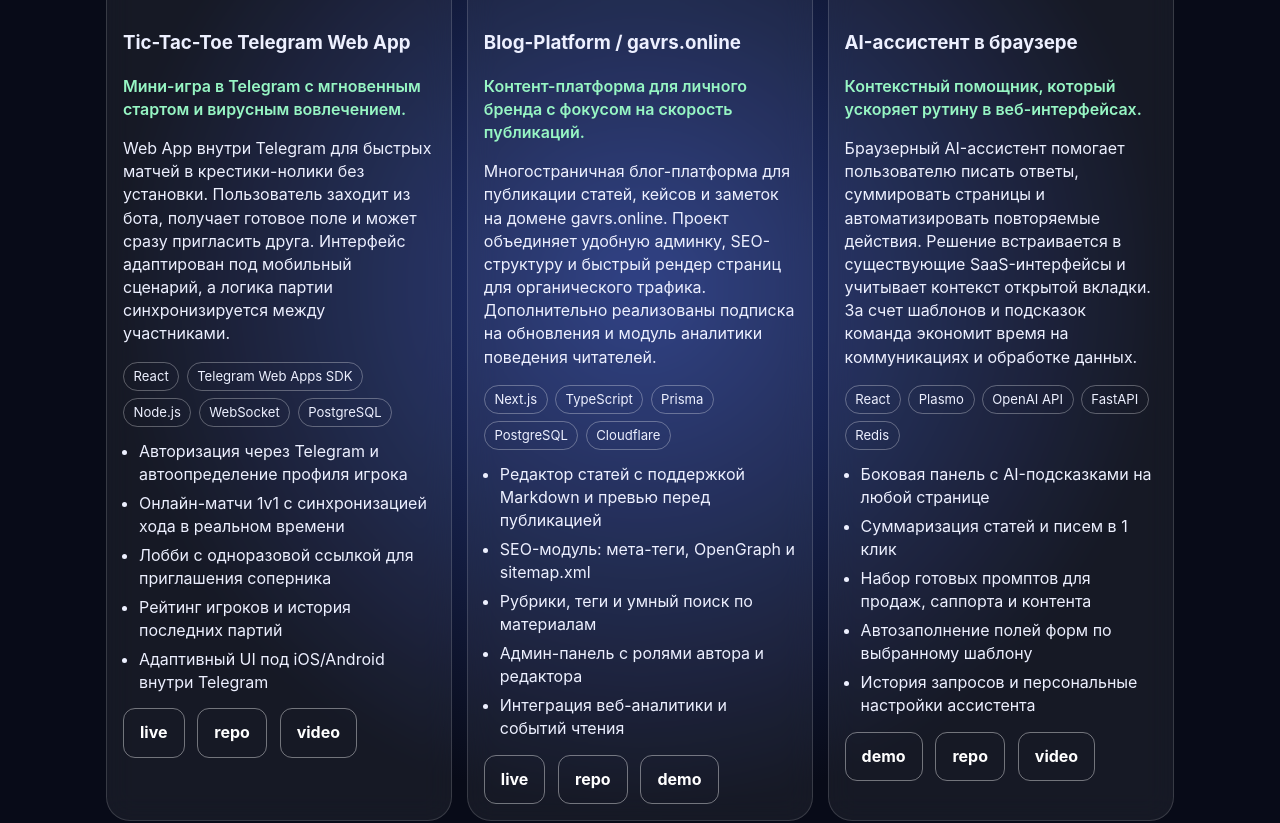
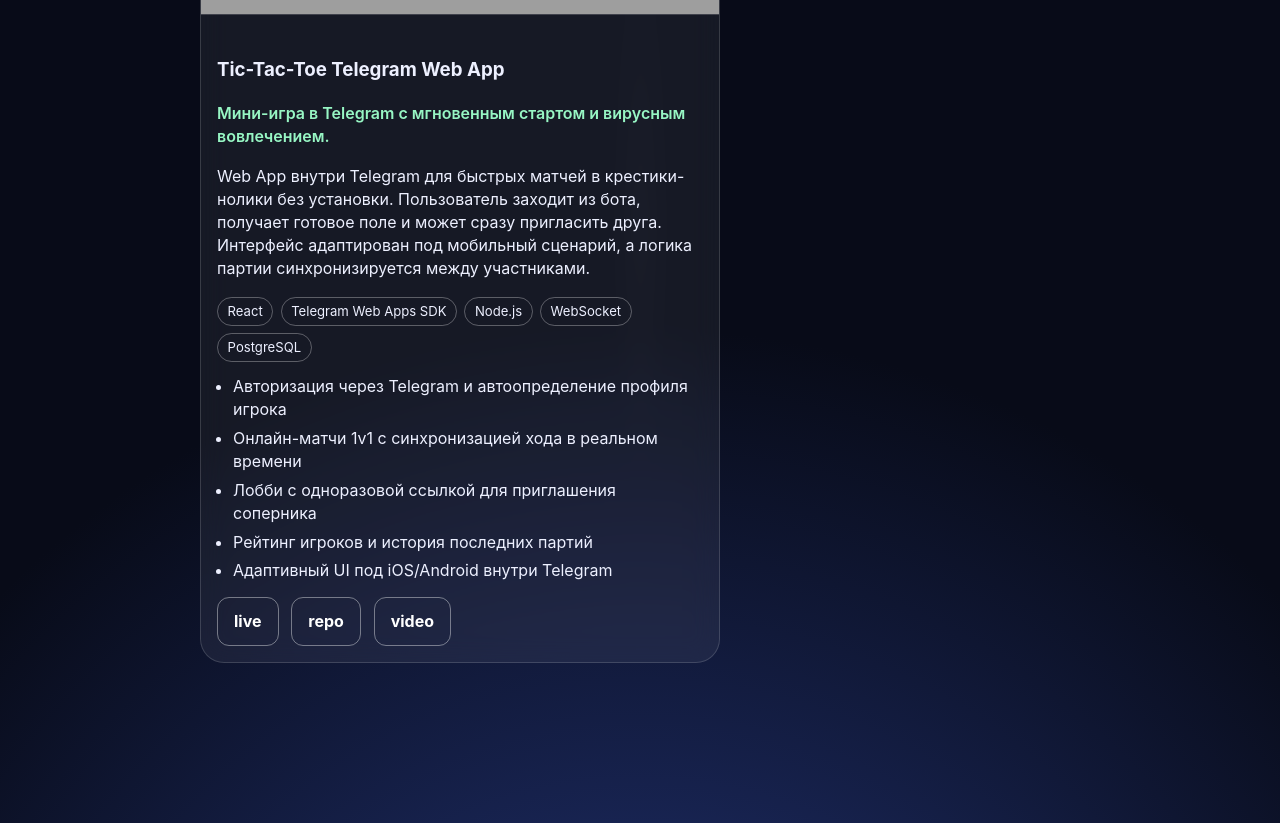
Before and after one commit to GAVRS1/portfolio, a React (Vite) app: page / in a window 1280 px wide. Shown: the part 720-1543 px from the top of the page. Built offline with nearby package versions, Linux system fonts and the light colour scheme; grey boxes are pictures that could not be loaded.

Commit message:
Improve ProjectsShowcase scroll behavior with intersection steps

```diff
--- a/src/App.jsx
+++ b/src/App.jsx
@@ -1,4 +1,5 @@
 import { useEffect, useMemo, useState } from 'react';
+import ProjectsShowcase from './components/ProjectsShowcase';
 
 const roles = ['Frontend Engineer', 'UI Alchemist', 'Product Thinker', 'Creative Coder'];
 
@@ -151,43 +152,7 @@
         </div>
       </header>
 
-      <section id="projects" className="section">
-        <h2>Избранные проекты</h2>
-        <div className="grid">
-          {projects.map((project) => (
-            <article key={project.title} className="card glass">
-              <img className="project-cover" src={project.media.cover} alt={project.title} loading="lazy" />
-              <div className="card-content">
-                <h3>{project.title}</h3>
-                <p className="subtitle">{project.subtitle}</p>
-                <p>{project.description}</p>
-
-                <div className="stack-chips">
-                  {project.stack.map((tech) => (
-                    <span key={tech} className="stack-chip">
-                      {tech}
-                    </span>
-                  ))}
-                </div>
-
-                <ul className="feature-list">
-                  {project.features.map((feature) => (
-                    <li key={feature}>{feature}</li>
-                  ))}
-                </ul>
-
-                <div className="actions project-links">
-                  {Object.entries(project.links).map(([label, href]) => (
-                    <a key={label} href={href} className="btn btn-ghost" target="_blank" rel="noreferrer">
-                      {label}
-                    </a>
-                  ))}
-                </div>
-              </div>
-            </article>
-          ))}
-        </div>
-      </section>
+      <ProjectsShowcase projects={projects} />
 
       <section id="contact" className="section glass form-wrap">
         <h2>Контакт</h2>
--- /dev/null
+++ b/src/components/ProjectsShowcase.jsx
@@ -0,0 +1,123 @@
+import { useEffect, useMemo, useRef, useState } from 'react';
+
+function ProjectsShowcase({ projects }) {
+  const [activeIndex, setActiveIndex] = useState(0);
+  const stepRefs = useRef([]);
+
+  useEffect(() => {
+    const isMobile = window.matchMedia('(max-width: 900px)').matches;
+    if (isMobile) return undefined;
+
+    const observer = new IntersectionObserver(
+      (entries) => {
+        entries.forEach((entry) => {
+          if (!entry.isIntersecting) return;
+          const nextIndex = Number(entry.target.getAttribute('data-step-index'));
+          if (Number.isNaN(nextIndex)) return;
+          setActiveIndex(nextIndex);
+        });
+      },
+      {
+        root: null,
+        threshold: 0.55,
+        rootMargin: '-10% 0px -10% 0px'
+      }
+    );
+
+    stepRefs.current.forEach((step) => step && observer.observe(step));
+
+    return () => observer.disconnect();
+  }, []);
+
+  const stageItems = useMemo(
+    () =>
+      projects.map((project, index) => {
+        const side = index % 2 === 0 ? 'left' : 'right';
+        const isActive = index === activeIndex;
+        const stateClass = isActive ? 'is-active' : index < activeIndex ? 'is-past' : 'is-future';
+
+        return (
+          <article key={project.title} className={`project-stage ${side} ${stateClass} glass`}>
+            <img className="project-cover" src={project.media.cover} alt={project.title} loading="lazy" />
+            <div className="card-content">
+              <h3>{project.title}</h3>
+              <p className="subtitle">{project.subtitle}</p>
+              <p>{project.description}</p>
+
+              <div className="stack-chips">
+                {project.stack.map((tech) => (
+                  <span key={tech} className="stack-chip">
+                    {tech}
+                  </span>
+                ))}
+              </div>
+
+              <ul className="feature-list">
+                {project.features.map((feature) => (
+                  <li key={feature}>{feature}</li>
+                ))}
+              </ul>
+
+              <div className="actions project-links">
+                {Object.entries(project.links).map(([label, href]) => (
+                  <a key={label} href={href} className="btn btn-ghost" target="_blank" rel="noreferrer">
+                    {label}
+                  </a>
+                ))}
+              </div>
+            </div>
+          </article>
+        );
+      }),
+    [activeIndex, projects]
+  );
+
+  return (
+    <section id="projects" className="section projects-showcase">
+      <h2>Избранные проекты</h2>
+
+      <div className="showcase-desktop">
+        <div className="showcase-sticky-frame">
+          <div className="showcase-centerline" />
+          {stageItems}
+        </div>
+
+        <div className="showcase-step-track" aria-hidden="true">
+          {projects.map((project, index) => (
+            <div
+              key={project.title}
+              className="showcase-step"
+              data-step-index={index}
+              ref={(element) => {
+                stepRefs.current[index] = element;
+              }}
+            />
+          ))}
+        </div>
+      </div>
+
+      <div className="showcase-mobile-stack">
+        {projects.map((project) => (
+          <article key={project.title} className="card glass">
+            <img className="project-cover" src={project.media.cover} alt={project.title} loading="lazy" />
+            <div className="card-content">
+              <h3>{project.title}</h3>
+              <p className="subtitle">{project.subtitle}</p>
+              <p>{project.description}</p>
+
+              <div className="stack-chips">
+                {project.stack.map((tech) => (
+                  <span key={tech} className="stack-chip">
+                    {tech}
+                  </span>
+                ))}
+              </div>
+            </div>
+          </article>
+        ))}
+      </div>
+    </section>
+  );
+}
+
+export default ProjectsShowcase;
--- a/src/styles.css
+++ b/src/styles.css
@@ -177,3 +177,105 @@
 .status {
   color: #97f6c4;
 }
+
+.projects-showcase {
+  position: relative;
+}
+
+.showcase-desktop {
+  position: relative;
+}
+
+.showcase-step-track {
+  position: relative;
+}
+
+.showcase-step {
+  height: 90vh;
+}
+
+.showcase-step:first-child {
+  height: 55vh;
+}
+
+.showcase-step:last-child {
+  height: 120vh;
+}
+
+.showcase-sticky-frame {
+  position: sticky;
+  top: 0;
+  min-height: 100vh;
+  display: grid;
+  place-items: center;
+  padding: 4.5rem 0;
+}
+
+.showcase-centerline {
+  position: absolute;
+  top: 9rem;
+  bottom: 5rem;
+  width: 1px;
+  background: linear-gradient(to bottom, transparent, rgba(255, 255, 255, 0.45), transparent);
+}
+
+.project-stage {
+  position: absolute;
+  width: min(520px, calc(100vw - 5rem));
+  opacity: 0;
+  transform: translateX(80px) scale(0.96);
+  transition: opacity 420ms ease, transform 520ms cubic-bezier(0.2, 0.7, 0.2, 1);
+  pointer-events: none;
+}
+
+.project-stage.left {
+  transform: translateX(-80px) scale(0.96);
+  margin-right: min(34vw, 360px);
+}
+
+.project-stage.right {
+  margin-left: min(34vw, 360px);
+}
+
+.project-stage.is-active {
+  opacity: 1;
+  transform: translateX(0) scale(1);
+  pointer-events: auto;
+}
+
+.project-stage.is-past,
+.project-stage.is-future {
+  opacity: 0;
+}
+
+.showcase-mobile-stack {
+  display: none;
+}
+
+@media (max-width: 900px) {
+  .showcase-desktop {
+    display: none;
+  }
+
+  .projects-showcase {
+    min-height: auto;
+  }
+
+  .showcase-mobile-stack {
+    display: grid;
+    gap: 0.9rem;
+  }
+}
+
+@media (prefers-reduced-motion: reduce) {
+  .project-stage {
+    transition: none;
+  }
+
+  .project-stage,
+  .project-stage.left,
+  .project-stage.right,
+  .project-stage.is-active {
+    transform: none;
+  }
+}
```
